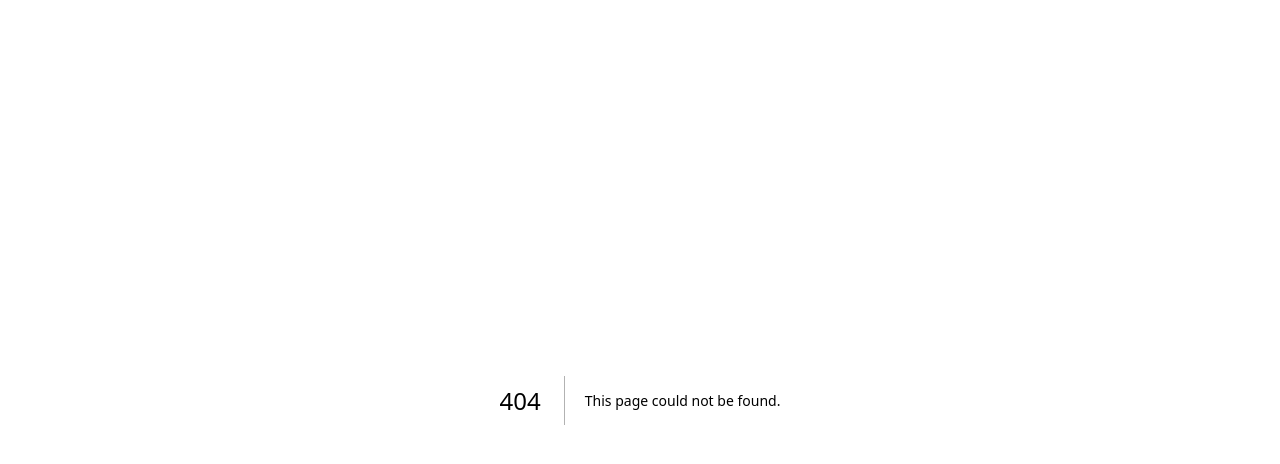
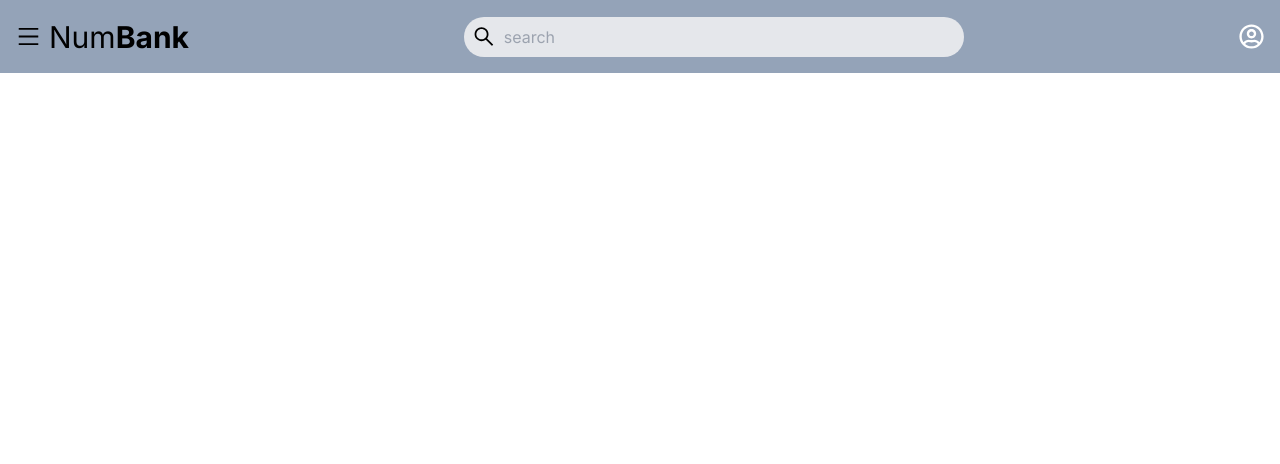
Before and after one commit to fandresenaravohary/Numbank, a Next.js app: page /dashboard in a window 1280 px wide. Before the commit this address had no page. Shown: the top 464 px of the page. Built offline with nearby package versions, Linux system fonts and the light colour scheme.

Commit message:
Feat: add TopNav component for dashboard

```diff
--- a/package.json
+++ b/package.json
@@ -11,7 +11,8 @@
   "dependencies": {
     "next": "14.1.3",
     "react": "^18",
-    "react-dom": "^18"
+    "react-dom": "^18",
+    "react-icons": "^5.0.1"
   },
   "devDependencies": {
     "autoprefixer": "^10.0.1",
--- /dev/null
+++ b/src/app/dashboard/page.js
@@ -0,0 +1,10 @@
+import TopNav from '@/components/TopNav'
+import React from 'react'
+
+export default function HomePage() {
+  return (
+    <div>
+        <TopNav/>
+    </div>
+  )
+}
--- /dev/null
+++ b/src/components/TopNav.js
@@ -0,0 +1,96 @@
+"use client";
+import Link from "next/link";
+import React, { useState } from "react";
+import { AiOutlineMenu, AiOutlineSearch, AiOutlineClose } from "react-icons/ai";
+import { BsPerson } from "react-icons/bs";
+import { FaRegUserCircle } from "react-icons/fa";
+import { FaSackDollar } from "react-icons/fa6";
+import { MdHelp,MdOutlineSupervisorAccount  } from "react-icons/md";
+
+const TopNav = () => {
+  const [sideNav, setSideNav] = useState(false);
+  console.log(sideNav);
+  return (
+    <div className="bg-slate-400 mx-auto flex justify-between items-center p-4">
+      <div className="flex items-center">
+        <div onClick={() => setSideNav(!sideNav)} className="cursor-pointer">
+          <AiOutlineMenu size={25} />
+        </div>
+        <h1 className=" ms-2 text-2xl sm:text-3xl lg:txt-4xl">
+          Num
+          <span className="font-bold">Bank</span>
+        </h1>
+      </div>
+      <div className="bg-gray-200 rounded-full flex items-center px-2 w-[200px] sm:w-[400px] lg:w-[500px]">
+        <AiOutlineSearch size={25} />
+        <input
+          className="bg-transparent p-2 w-full outline-none"
+          type="text"
+          placeholder="search"
+        />
+      </div>
+      <button className="text-white hidden md:flex items-center py-2 rounded-full">
+        <FaRegUserCircle size={25} />
+      </button>
+      {sideNav ? (
+        <div
+          className="bg-black/60 fixed w-full h-screen z-10 top-0 left-0"
+          onClick={() => setSideNav(!sideNav)}
+        ></div>
+      ) : (
+        ""
+      )}
+
+      <div
+        className={
+          sideNav
+            ? "fixed top-0 left-0 w-[300px] h-screen bg-slate-400 text-white z-10 duration-300"
+            : "fixed top-0 left-[-100%] w-[300px] h-screen bg-white z-10 duration-300"
+        }
+      >
+        <AiOutlineClose
+          onClick={() => setSideNav(!sideNav)}
+          size={25}
+          className="absolute right-4 top-4 cursor-pointer"
+        />
+        <h2 className="text-2xl p-4">
+          Num <span className="text-black font-bold">Bank</span>
+        </h2>
+        <nav>
+          <ul className="flex flex-col p-4 text-gray-900">
+            <li className="text-xl py-4 flex">
+              <BsPerson
+                size={25}
+                className="mr-4 text-white bg-black rounded-full"
+              />
+              <Link href="/accounts" className="text-white">Accounts</Link>
+            </li>
+            <li className="text-xl py-4 flex">
+              <MdOutlineSupervisorAccount
+                size={25}
+                className="mr-4 text-white bg-black rounded-full"
+              />
+              <Link href="/newAccount" className="text-white">New Account</Link>
+            </li>
+            <li className="text-xl py-4 flex">
+              <FaSackDollar
+                size={25}
+                className="mr-4 text-white bg-black rounded-full"
+               />
+              <Link href="/new-account" className="text-white">Transaction</Link>
+            </li>
+            <li className="text-xl py-4 flex">
+              <MdHelp
+                size={25}
+                className="mr-4 text-white bg-black rounded-full"
+              />
+              <Link href="/new-account" className="text-white">Help</Link>
+            </li>
+          </ul>
+        </nav>
+      </div>
+    </div>
+  );
+};
+
+export default TopNav;
```
Also changed, not shown: 1 other file (tests, documents, lock files or other folders).
